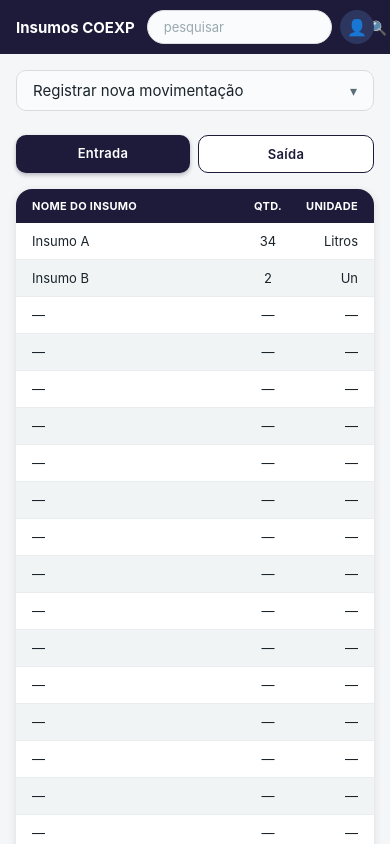
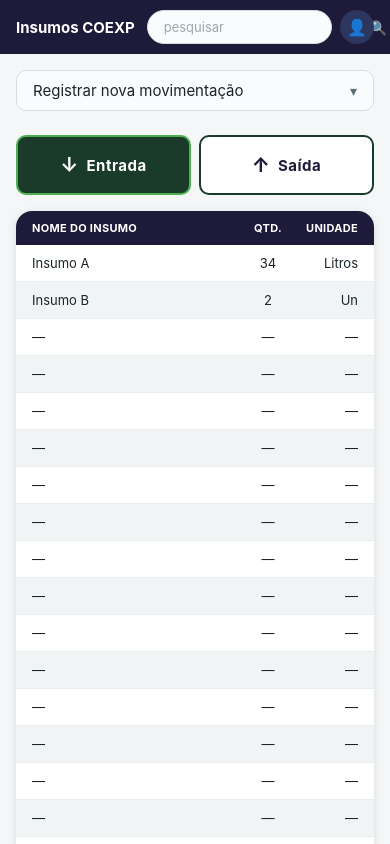
Before and after one commit to gabrielgferraz/coexp-app, a React Native app: screen /Insumos in a window 390 px wide. Built offline with nearby package versions, Linux system fonts and the light colour scheme.

Commit message:
Alterar botão

```diff
--- a/src/screens/InsumosScreen.jsx
+++ b/src/screens/InsumosScreen.jsx
@@ -63,15 +63,22 @@ export default function InsumosScreen({ navigation }) {
 
         {/* Ação buttons */}
         <View style={styles.actionRow}>
-          <TouchableOpacity style={styles.actionBtn} onPress={handleEntrada} activeOpacity={0.85}>
+          <TouchableOpacity
+            style={[styles.actionBtn, styles.actionBtnEntrada]}
+            onPress={handleEntrada}
+            activeOpacity={0.75}
+          >
+            <Text style={styles.actionBtnIcon}>↓</Text>
             <Text style={styles.actionBtnText}>Entrada</Text>
           </TouchableOpacity>
+
           <TouchableOpacity
-            style={[styles.actionBtn, styles.actionBtnOutline]}
+            style={[styles.actionBtn, styles.actionBtnSaida]}
             onPress={handleSaida}
-            activeOpacity={0.85}
+            activeOpacity={0.75}
           >
-            <Text style={[styles.actionBtnText, styles.actionBtnOutlineText]}>Saída</Text>
+            <Text style={[styles.actionBtnIcon, { color: colors.primary }]}>↑</Text>
+            <Text style={[styles.actionBtnText, { color: colors.primary }]}>Saída</Text>
           </TouchableOpacity>
         </View>
 
@@ -164,31 +171,38 @@ const styles = StyleSheet.create({
   },
   actionBtn: {
     flex: 1,
-    backgroundColor: colors.primary,
+    flexDirection: 'row',
+    alignItems: 'center',
+    justifyContent: 'center',
+    gap: 8,
+    paddingVertical: spacing.md,
     borderRadius: radius.md,
-    paddingVertical: spacing.sm + 2,
-    alignItems: 'center',
-    shadowColor: colors.primary,
-    shadowOffset: { width: 0, height: 2 },
-    shadowOpacity: 0.3,
-    shadowRadius: 4,
-    elevation: 2,
+    borderWidth: 2,
+    shadowOffset: { width: 0, height: 4 },
+    shadowOpacity: 0.25,
+    shadowRadius: 6,
+    elevation: 4,
   },
-  actionBtnOutline: {
-    backgroundColor: colors.surface,
-    borderWidth: 1.5,
-    borderColor: colors.primary,
-    shadowOpacity: 0,
-    elevation: 0,
+  actionBtnEntrada: {
+    backgroundColor: '#1A3A2A',
+    borderColor: '#4CAF50',
+    shadowColor: '#4CAF50',
+  },
+  actionBtnSaida: {
+    backgroundColor: '#FFFFFF',
+    borderColor: '#1A3A2A',
+    shadowColor: '#1A3A2A',
+  },
+  actionBtnIcon: {
+    fontSize: 20,
+    fontWeight: '700',
+    color: '#FFFFFF',
   },
   actionBtnText: {
-    color: colors.white,
-    fontSize: typography.sizes.sm,
-    fontWeight: '600',
-    letterSpacing: 0.3,
-  },
-  actionBtnOutlineText: {
-    color: colors.primary,
+    fontSize: typography.sizes.md,
+    fontWeight: '700',
+    letterSpacing: 0.5,
+    color: '#FFFFFF',
   },
 
   // Table
```
